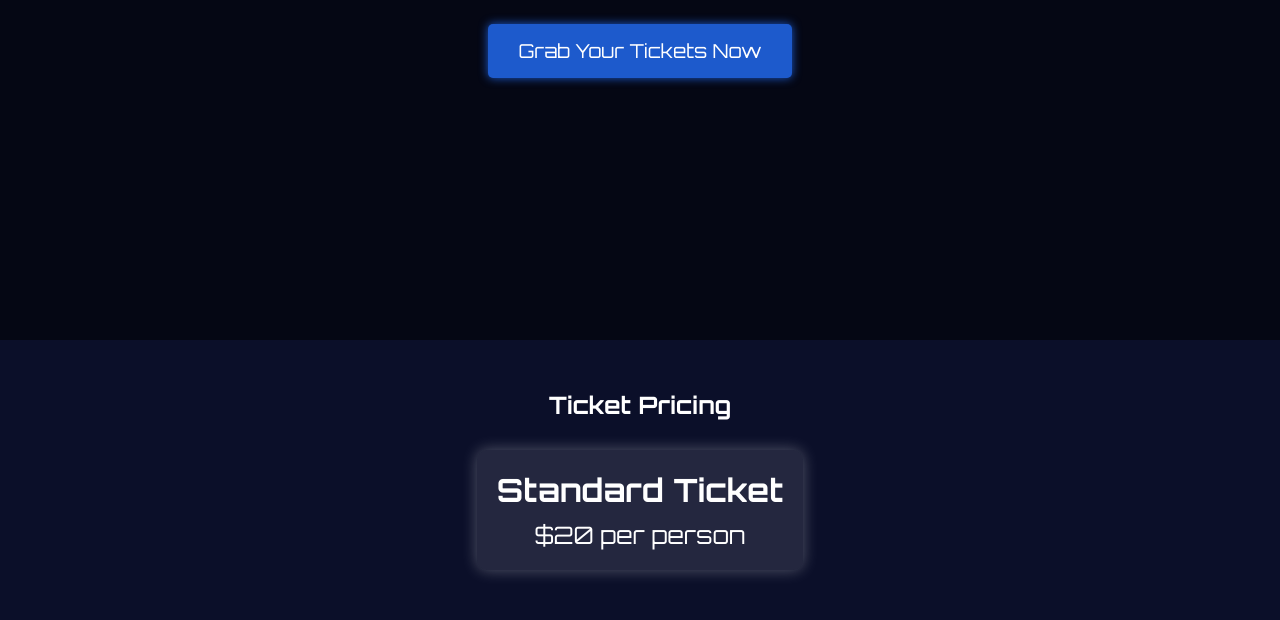
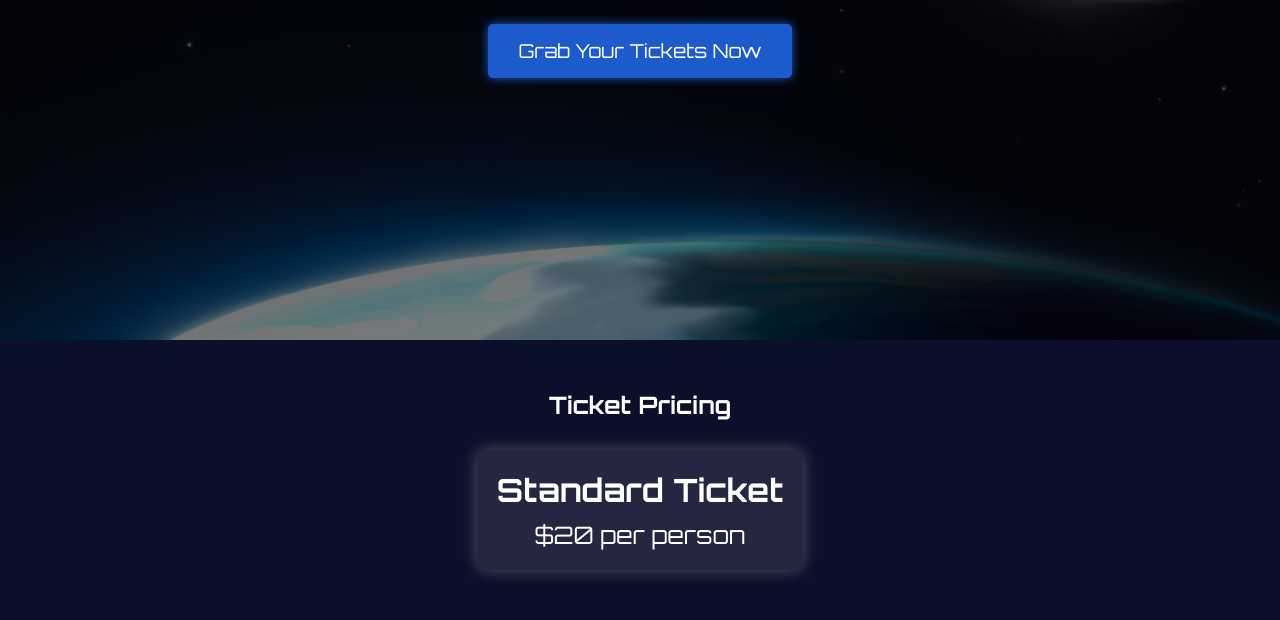
Before and after one commit to faratfan/landing_page, a plain HTML site: page index.html in a window 1280 px wide. Shown: the part 460-1080 px from the top of the page. Drawn offline with Linux system fonts and the light colour scheme.

Commit message:
modified

```diff
--- a/s2.css
+++ b/s2.css
@@ -46,7 +46,7 @@ body {
     align-items: center;
     text-align: center;
     height: 100vh;
-    background-image: url('../img_icon/moon-and-mars-1.webp');
+    background-image: url('./moon-and-mars-1.webp');
     background-size: cover;
     background-position: center;
     position: relative;
```
